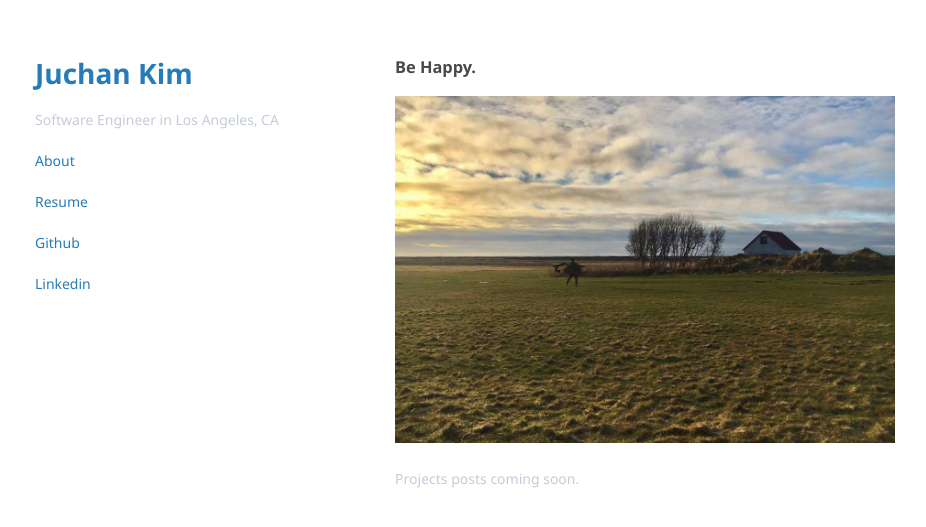
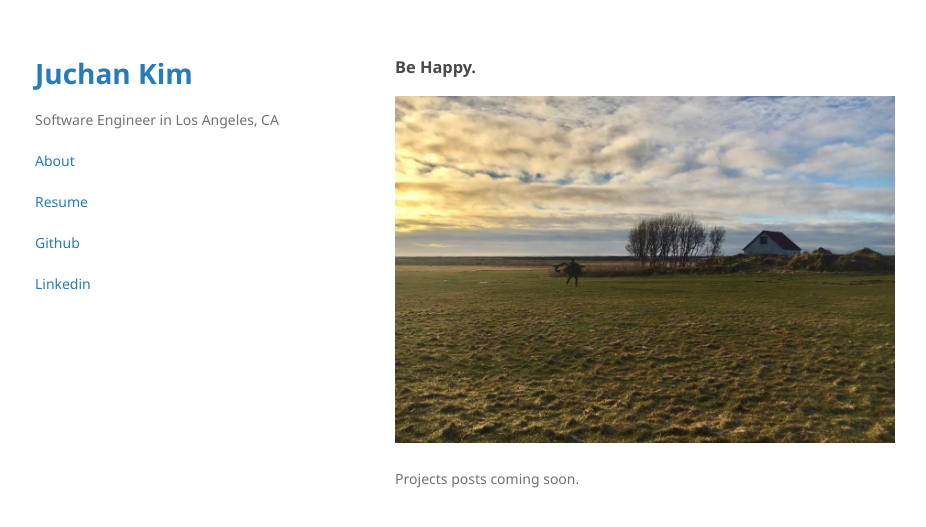
Before and after one commit to juchankim/juchankim.github.io, a Jekyll site: the page built from index.md, in a window 1280 px wide. Shown: the top 527 px of the page, without its empty margins (175-1101 px from the left). Built offline with Jekyll 4.4.1, drawn with Linux system fonts in a browser that asks for light colours.

Commit message:
fix color

```diff
--- a/_sass/jekyll-theme-minimal.scss
+++ b/_sass/jekyll-theme-minimal.scss
@@ -56,9 +56,9 @@ a:hover small {
 }
 
 .wrapper {
+  background-color: #545454;
   width:860px;
   margin:0 auto;
-  color:#c5ccd8;
 }
 
 blockquote {
```
Also changed, not shown: about.md (line endings or trailing spaces).
